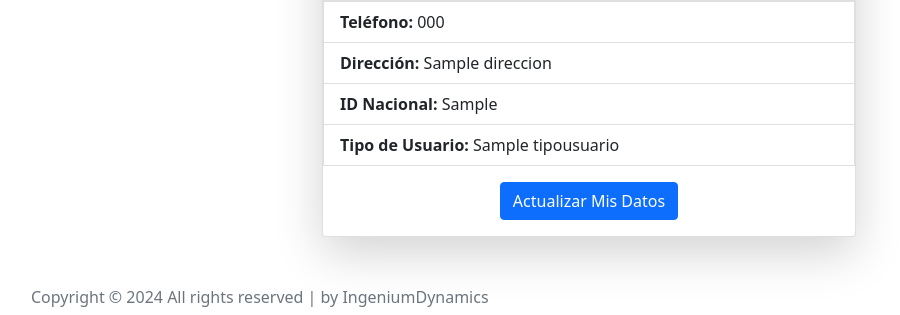
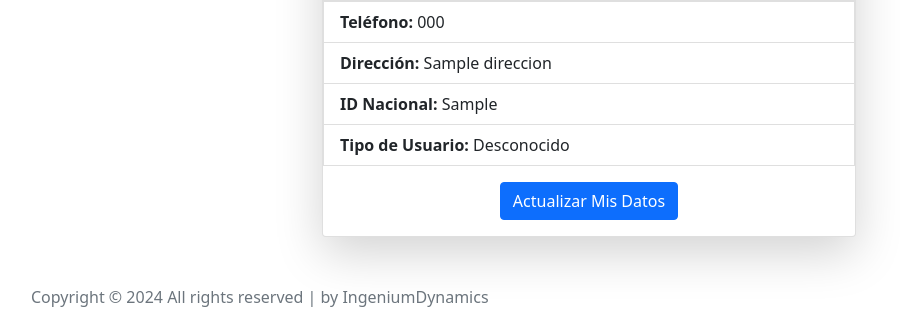
Before and after one commit to Cy5k0/rentings, a Django app: template proyecto_inmuebles/gestion_inmuebles/templates/misdatos.html in a window 1280 px wide. Shown: the part 485-800 px from the top of the page, without its empty margins (51-951 px from the left). Run offline with Django 3.2, Linux system fonts and the light colour scheme; the template is opened without the code that fills it: most values are stand-ins (such as "Sample title", 1, 10 or a date in 2020).

Commit message:
fix misdatos

```diff
--- a/proyecto_inmuebles/gestion_inmuebles/templates/misdatos.html
+++ b/proyecto_inmuebles/gestion_inmuebles/templates/misdatos.html
@@ -34,8 +34,19 @@
             <strong>ID Nacional:</strong> {{ perfil.id_nacional }}
           </li>
           <li class="list-group-item">
-            <strong>Tipo de Usuario:</strong> {{ perfil.tipousuario }}
+            <strong>Tipo de Usuario:</strong>
+            {% if perfil.tipo_usuario_id == 2 %}
+              Arrendador
+            {% elif perfil.tipo_usuario_id == 4 %}
+              Arrendatario
+            {% else %}
+              Desconocido
+            {% endif %}
           </li>
+          {% comment %} <li class="list-group-item">
+
+            <strong>Tipo de Usuario:</strong> {{ perfil.tipo_usuario}}
+          </li> {% endcomment %}
         </ul>
           <div class="card-body text-center">
             <a href="{% url 'update_profile' %}" class="btn btn-primary"
```
